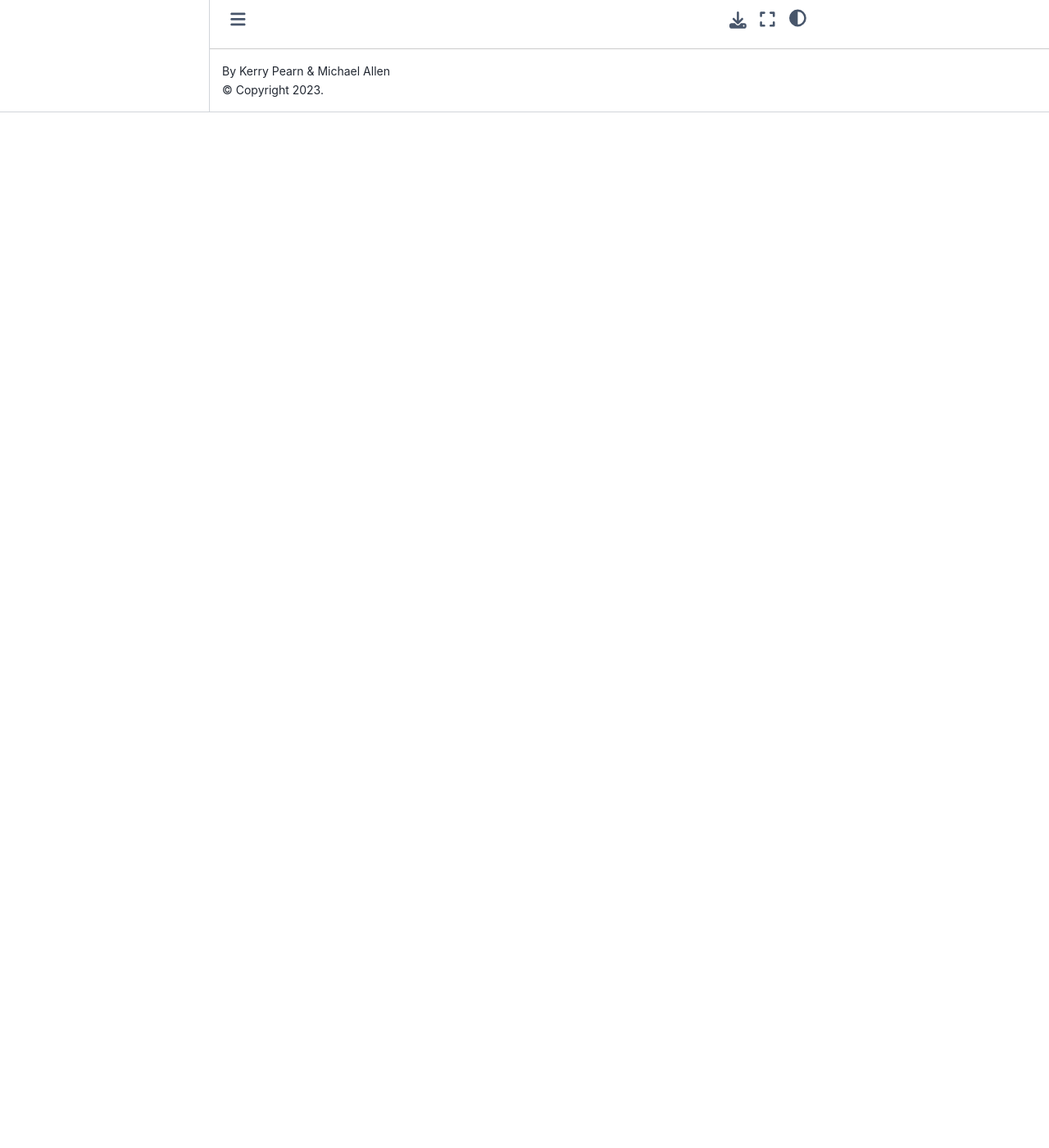
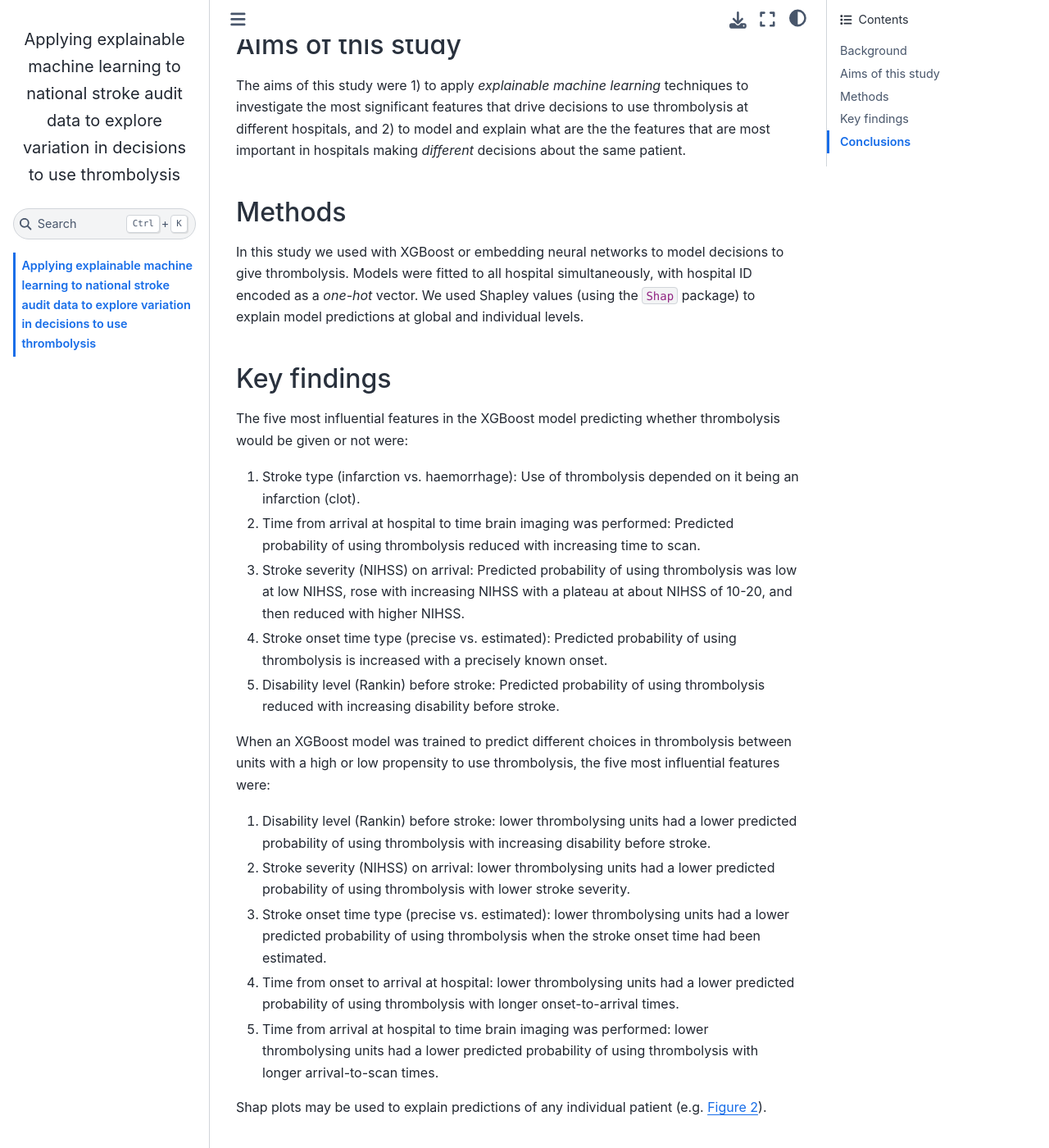
Before and after one commit to samuel-book/samuel_shap_paper_1, a Jupyter Book: the page built from introduction/intro.md, in a window 1280 px wide and 1400 px high, scrolled down 1263 px. Shown: the whole window at 82% size. Built offline with Jupyter Book 1.0.4 settings and Sphinx 7.4.7 and the Sphinx Book theme 1.1.4, drawn with Linux system fonts in a browser that asks for light colours; pages that are not in the unit, such as notebooks, are missing from menus; some of the changed text lies outside the part shown.

Commit message:
Text updates

````diff
--- a/introduction/intro.md
+++ b/introduction/intro.md
@@ -1,3 +1,59 @@
 # Applying explainable machine learning to national stroke audit data to explore variation in decisions to use thrombolysis
 
 Kerry Pearn & Michael Allen
+
+```{epigraph}
+"Your decision to treat or not treat … That’s the difficult part. That’s the grey area where everyone does a different thing."
+
+-- Stroke Consultant during interviews for SAMueL
+```
+
+## Background
+
+Stroke is a common cause of adult disability. Expert opinion is that about one in five patients should receive clot-busting drugs to break up the blood clot that is causing their stroke, and this is the target set in the NHS long term plan. This clot-busting treatment is called thrombolysis. At the moment only about one in nine patients actually receive this treatment in the UK. There is a lot of variation between hospitals, which means that the same patient might receive different treatment in different hospitals.
+
+In a previous project, [SAMueL-1](https://samuel-book.github.io/samuel-1/introduction/intro.html), we trained machine-learning models to predict whether any individual patient would receive thrombolysis in any hospital {numref}`Figure {number} <high_level_md>`.
+
+:::{figure-md} high_level_md
+<img src="./images/ml_model_high_level.png" width="600">
+
+A high level depiction of machine learning models trained to predict use of thrombolysis for any patient given 1) the hospital they attend, 2) patient and clinical information, and 3) pathway and process information. Machine learning models used are logistic regression, random forest, XGBoost, and neural networks.
+:::
+
+## Aims of this study
+
+The aims of this study were 1) to apply *explainable machine learning* techniques to investigate the most significant features that drive decisions to use thrombolysis at different hospitals, and 2) to model and explain what are the the features that are most important in hospitals making *different* decisions about the same patient.
+
+## Methods
+
+In this study we used with XGBoost or embedding neural networks to model decisions to give thrombolysis. Models were fitted to all hospital simultaneously, with hospital ID encoded as a *one-hot* vector. We used Shapley values (using the `Shap` package) to explain model predictions at global and individual levels.
+
+## Key findings
+
+The five most influential features in the XGBoost model predicting whether thrombolysis would be given or not were:
+
+1. Stroke type (infarction vs. haemorrhage): Use of thrombolysis depended on it being an infarction (clot).
+2. Time from arrival at hospital to time brain imaging was performed: Predicted probability of using thrombolysis reduced with increasing time to scan.
+3. Stroke severity (NIHSS) on arrival: Predicted probability of using thrombolysis was low at low NIHSS, rose with increasing NIHSS with a plateau at about NIHSS of 10-20, and then reduced with higher NIHSS.
+4. Stroke onset time type (precise vs. estimated): Predicted probability of using thrombolysis is increased with a precisely known  onset.
+5. Disability level (Rankin) before stroke: Predicted probability of using thrombolysis reduced with increasing disability before stroke.
+
+When an XGBoost model was trained to predict different choices in thrombolysis between units with a high or low propensity to use thrombolysis, the five most influential features were:
+
+1. Disability level (Rankin) before stroke: lower thrombolysing units had a lower predicted probability of using thrombolysis with increasing disability before stroke.
+2. Stroke severity (NIHSS) on arrival: lower thrombolysing units had a lower predicted probability of using thrombolysis with lower stroke severity.
+3. Stroke onset time type (precise vs. estimated): lower thrombolysing units had a lower predicted probability of using thrombolysis when the stroke onset time had been estimated.
+4. Time from onset to arrival at hospital: lower thrombolysing units had a lower predicted probability of using thrombolysis with longer onset-to-arrival times.
+5. Time from arrival at hospital to time brain imaging was performed: lower thrombolysing units had a lower predicted probability of using thrombolysis with longer arrival-to-scan times.
+
+Shap plots may be used to explain predictions of any individual patient (e.g. {numref}`Figure {number} <waterfall_example>`).
+
+:::{figure-md} waterfall_example
+<img src="./images/xgb_waterfall_low_probability.jpg" width="600">
+
+An example of a Shap *waterfall* plot showing the most influential features in influencing the model's prediction of a patient receiving thrombolysis (in this case a patient with a very low probability of receiving thrombolysis).
+:::
+
+## Conclusions
+
+*Explainable machine learning* techniques give significant insight into models prediction clinical decision-making. At a global level, Shap allows for an understanding of the relationship between feature values and the model prediction, and at an individual level Shap allows for an understanding of the most influential features in any single prediction.
````
Also changed, not shown: introduction/images/xgb_waterfall_low.png (added), introduction/images/xgb_waterfall_low_probability.jpg (added), 9 other files.
